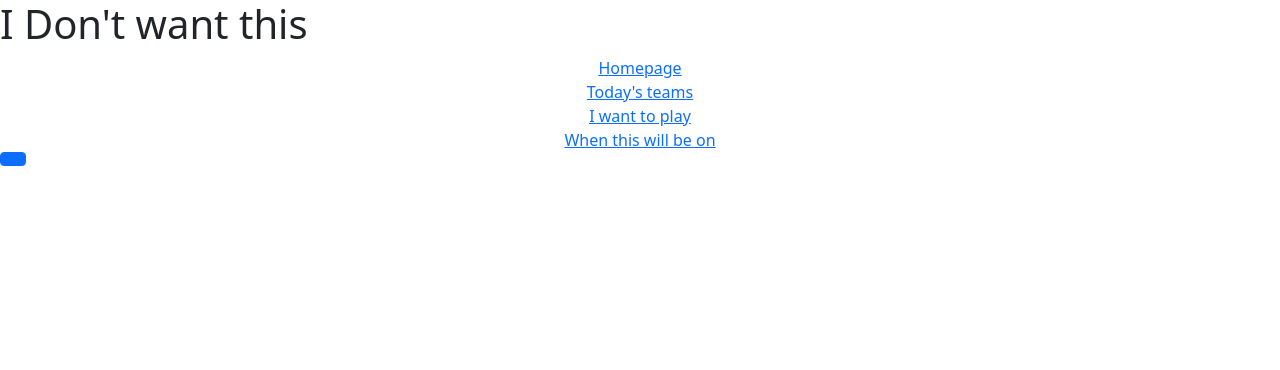
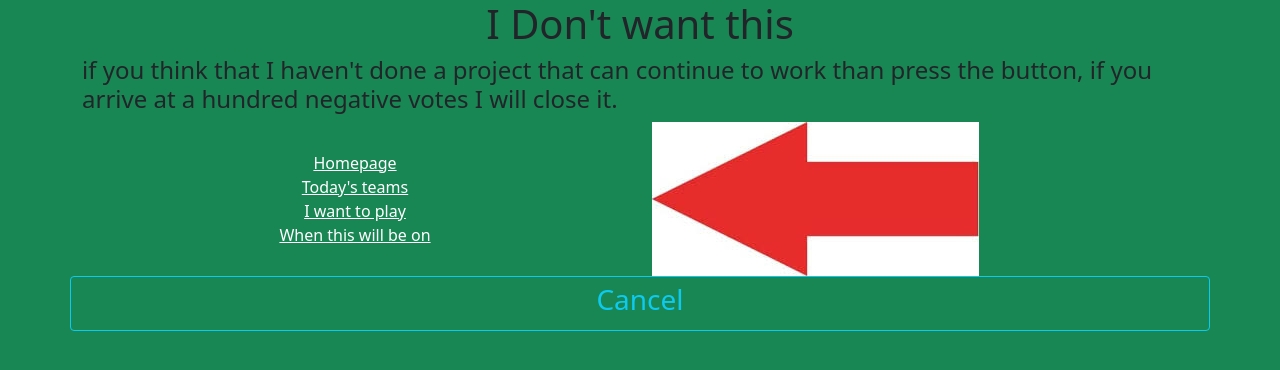
Before and after one commit to Omeg4717/The-Convocetor, a plain HTML site: page No.html in a window 1280 px wide. Drawn offline with nearby package versions, Linux system fonts and the light colour scheme.

Commit message:
i'm getting closer

```diff
--- a/No.html
+++ b/No.html
@@ -6,14 +6,29 @@
     <title>The/Convocator</title>
     <link href="https://cdn.jsdelivr.net/npm/bootstrap@5.1.3/dist/css/bootstrap.min.css" rel="stylesheet" integrity="sha384-1BmE4kWBq78iYhFldvKuhfTAU6auU8tT94WrHftjDbrCEXSU1oBoqyl2QvZ6jIW3" crossorigin="anonymous">
 </head>
-<body>
-    <h1>I Don't want this</h1>
+<body class="bg-success">
+    <div class="container">
+        <h1 class="d-flex justify-content-center">I Don't want this</h1>
 
-    <a class="d-flex justify-content-center" href="index.html">Homepage</a>
-    <a class="d-flex justify-content-center" href="Teams.html">Today's teams</a>
-    <a class="d-flex justify-content-center" href="Play.html">I want to play</a>
-    <a class="d-flex justify-content-center" href="When.html">When this will be on</a>
+        <h4>if you think that I haven't done a project that can continue to work than press the button,
+            if you arrive at a hundred negative votes I will close it.
+        </h4>
 
-    <button type="button" class="btn btn-primary d-flex justify-content-center"></button>
+        <div class="row align-items-center">
+            <div class="col">
+                <a class="d-flex justify-content-center text-white" href="index.html">Homepage</a>
+                <a class="d-flex justify-content-center text-white" href="Teams.html">Today's teams</a>
+                <a class="d-flex justify-content-center text-white" href="Play.html">I want to play</a>
+                <a class="d-flex justify-content-center text-white" href="When.html">When this will be on</a>
+            </div>
+            <div class="col">
+                <img src="freccia3.jpeg" class="img-fluid">
+            </div>
+
+        <button type="button" class="btn btn-outline-info">
+            <h3>Cancel</h3>
+        </button>
+    </div>
+
 </body>
 </html>
```
Also changed, not shown: Play.html (+9 -7 lines), When.html (+9 -6 lines), index.html (+16 -6 lines), calcio.jpeg (added), freccia3.jpeg (added), 1 other file.
